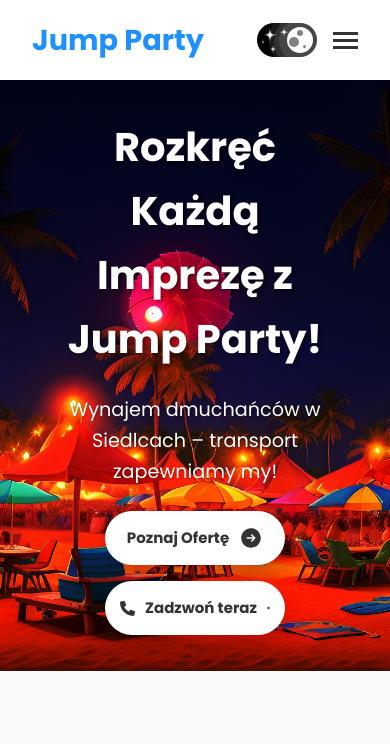
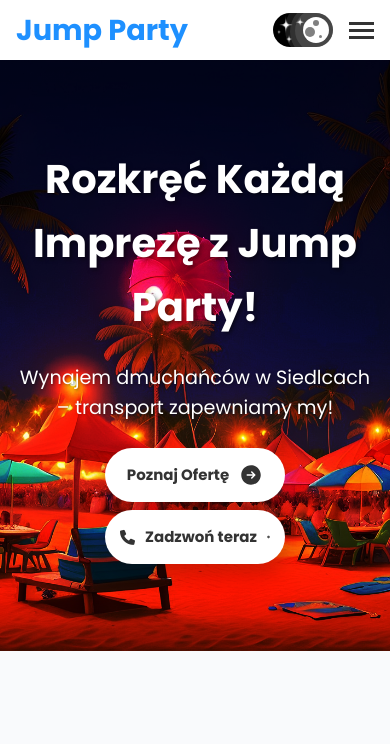
Before and after one commit to SzymonKaczynski1/JumpParty, a plain HTML site: page index.html in a window 390 px wide. Shown: the top 744 px of the page. Drawn offline with Linux system fonts and the light colour scheme.

Commit message:
Add files via upload

```diff
--- a/dmuchance.css
+++ b/dmuchance.css
@@ -29,7 +29,7 @@ nav {
     align-items: center;
     z-index: 1000;
     transition: box-shadow 0.3s ease;
-    height: 80px;
+    height: 60px; /* Zmniejszono z 80px na 60px dla telefonów */
 }
 
 nav.scrolled {
@@ -226,7 +226,7 @@ body.dark-mode .hamburger span {
 
 .hero {
     position: relative;
-    margin-top: 80px;
+    margin-top: 60px; /* Zmniejszono z 80px na 60px, aby dopasować do niższego nav */
     height: 70vh;
     background: linear-gradient(rgba(0, 0, 0, 0.7), rgba(0, 0, 0, 0.7)), url('dm7.jpg');
     background-size: cover;
@@ -302,14 +302,41 @@ body.dark-mode .hamburger span {
 }
 
 @media (max-width: 768px) {
+    nav {
+        height: 60px; /* Ustalono wysokość na 60px dla telefonów */
+        padding: 0.5rem 1rem; /* Zmniejszono padding, aby pasek był bardziej kompaktowy */
+    }
+
+    .hero {
+        margin-top: 60px; /* Dopasowano do nowej wysokości nav */
+    }
+
     .mobile-only {
-        display: inline-flex;
+        display: inline-flex; /* Przycisk "Zadzwoń teraz" widoczny na telefonach */
     }
+
     .hero-buttons .button {
         width: 180px;
         padding: 0.75rem;
         justify-content: center;
         box-sizing: border-box;
+    }
+
+    .hero-content {
+        padding: 1rem; /* Zmniejszono padding na telefonach, aby zmieścić więcej treści */
+    }
+
+    .hero-content h1 {
+        font-size: 2rem; /* Zmniejszono rozmiar nagłówka na telefonach */
+    }
+
+    .hero-content p {
+        font-size: 1rem; /* Zmniejszono rozmiar tekstu na telefonach */
+    }
+
+    .hero-buttons {
+        flex-direction: column; /* Przyciski jeden pod drugim na telefonach */
+        gap: 0.5rem;
     }
 }
 
@@ -411,7 +438,7 @@ body.dark-mode .about-modern {
     display: flex;
     align-items: center;
     justify-content: center;
-    gap MEN: 4rem;
+    gap: 4rem;
     max-width: 1200px;
     margin: 0 auto;
     position: relative;
@@ -1241,7 +1268,7 @@ body.dark-mode .close {
         display: none;
         flex-direction: column;
         position: absolute;
-        top: 80px;
+        top: 60px; /* Dopasowano do nowej wysokości nav */
         left: 0;
         width: 100%;
         background: #ffffff;
```
